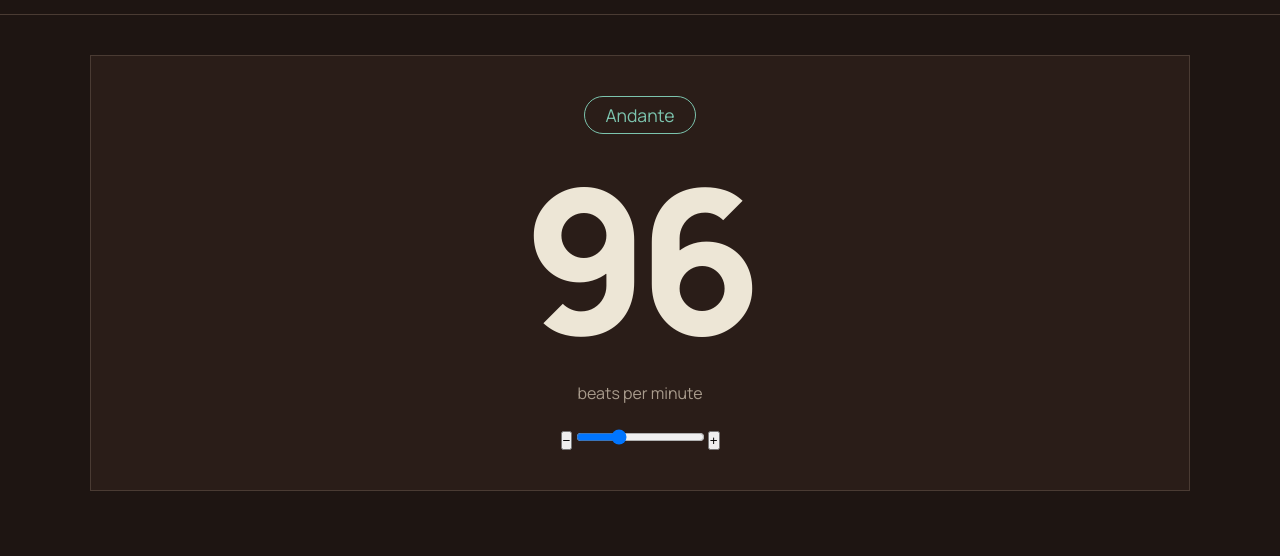
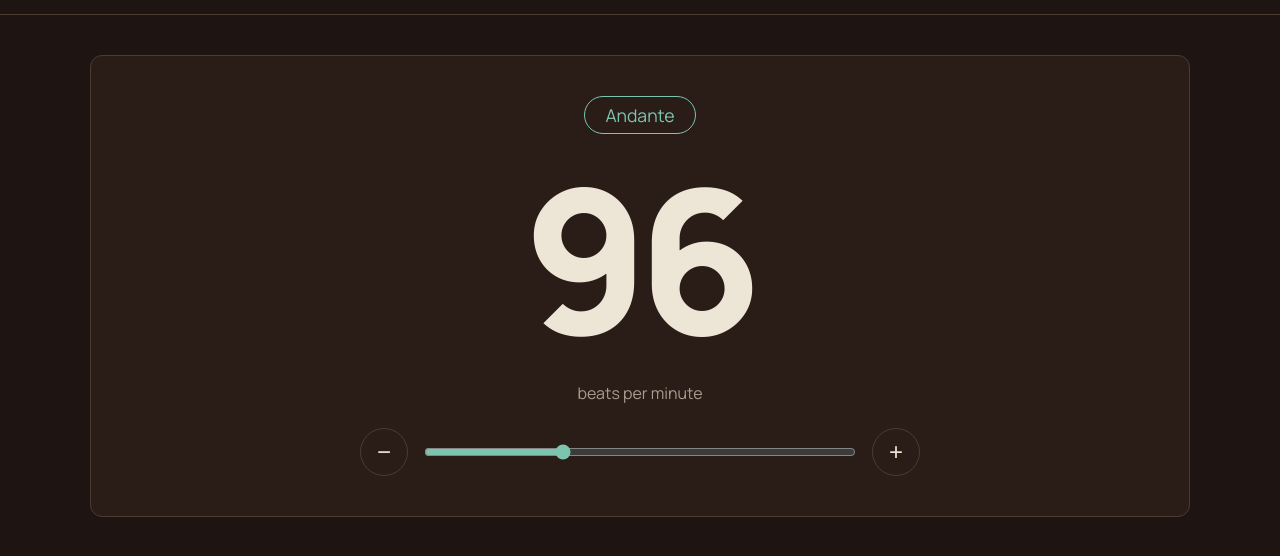
Before and after one commit to atharvasapre07/Rosewood, a plain HTML site: page metronome.html in a window 1280 px wide. Shown: the part 60-616 px from the top of the page. Drawn offline with Linux system fonts and the light colour scheme.

Commit message:
styled bpm buttons

```diff
--- a/css/styles.css
+++ b/css/styles.css
@@ -181,7 +181,7 @@ body {
         linear-gradient(var(--string), var(--string)) 0 86% / 100% 3px no-repeat;
 }
 
-.metronome-panel{
+.metronome-panel {
     margin-top: 40px;
     background-color: var(--panel);
     border: 1px solid var(--line);
@@ -190,9 +190,10 @@ body {
     flex-direction: column;
     align-items: center;
     gap: 24px;
+    border-radius: 12px;
 }
 
-.tempo-name{
+.tempo-name {
     color: var(--accent);
     border: 1px solid var(--accent);
     border-radius: 999px;
@@ -212,3 +213,33 @@ body {
     color: var(--muted);
     font-size: 1rem;
 }
+
+.bpm-controls {
+    display: flex;
+    align-items: center;
+    gap: 16px;
+    width: 100%;
+    max-width: 560px;
+}
+
+.step-btn {
+    flex: none;
+    width: 48px;
+    height: 48px;
+    border-radius: 50%;
+    background: transparent;
+    border: 1px solid var(--line);
+    color: var(--text);
+    font-size: 1.5rem;
+    cursor: pointer;
+    transition: border-color 0.2s ease;
+}
+
+.step-btn:hover {
+    border-color: var(--muted);
+}
+
+#bpm-slider {
+    flex: 1;
+    accent-color: var(--accent);
+}
```
